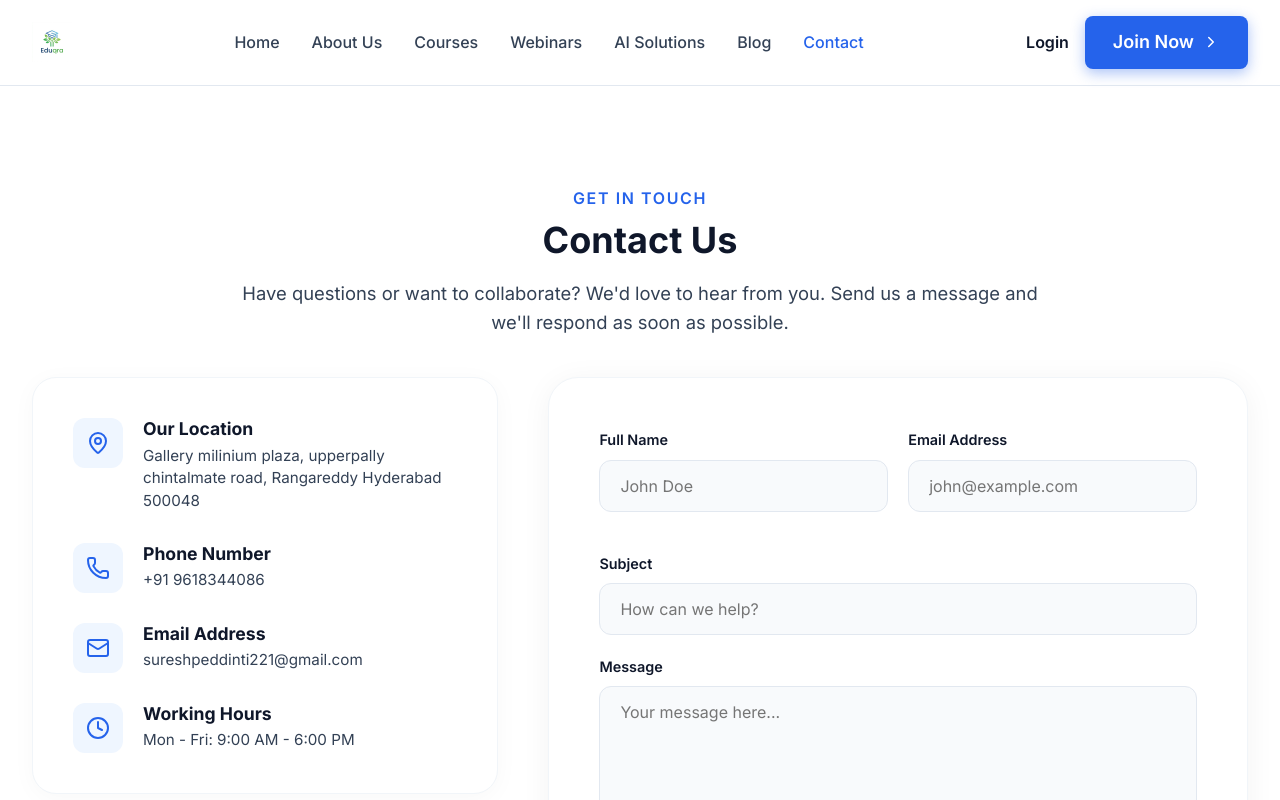
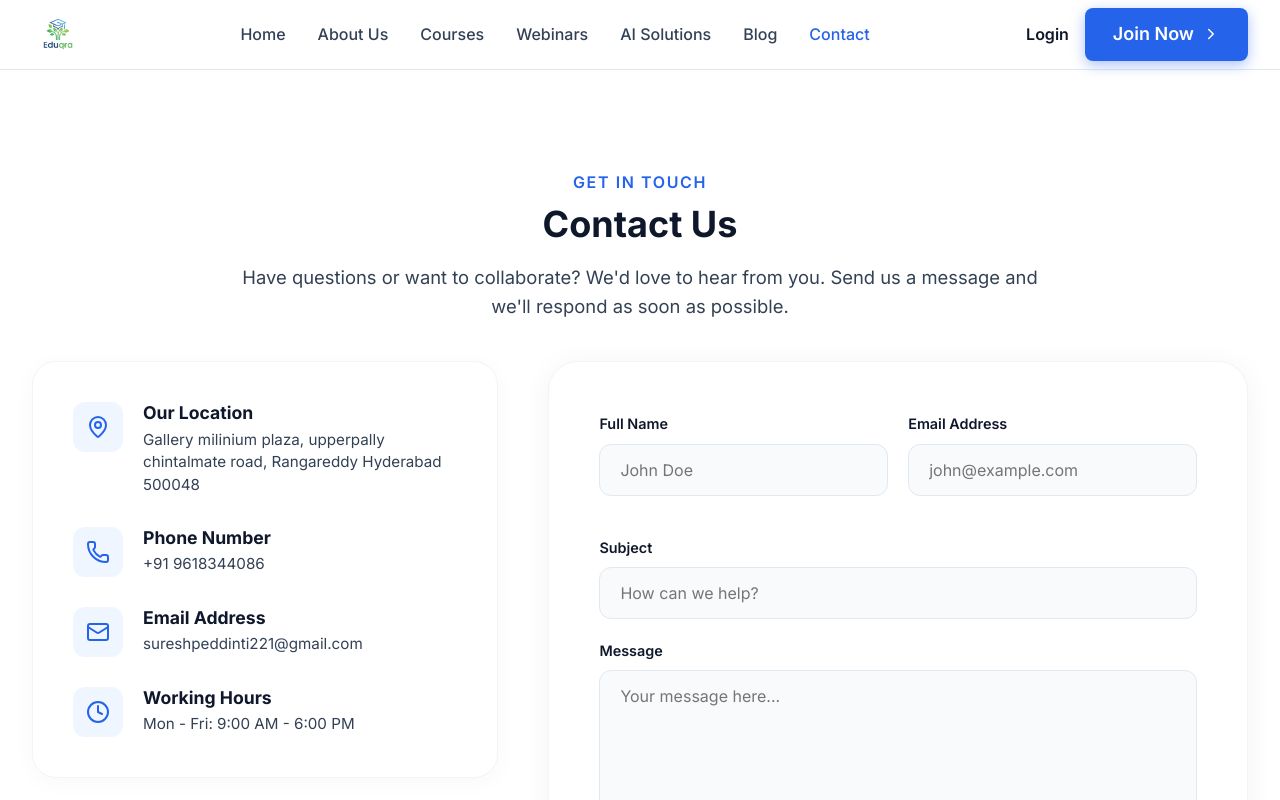
Before and after one commit to PayakulaTarun/eduqra_company_website, a React (Vite) app in the folder react_website/: page /contact in a window 1280 px wide. Shown: the top 800 px of the page. Built offline with nearby package versions, Linux system fonts and the light colour scheme.

Commit message:
Design: Compact navbar and enlarged logo for better branding

```diff
--- a/react_website/src/shared/components/Navbar.css
+++ b/react_website/src/shared/components/Navbar.css
@@ -3,8 +3,11 @@
   top: 0;
   width: 100%;
   z-index: 1000;
-  padding: var(--space-4) 0;
+  padding: var(--space-2) 0; /* Reduced vertical padding */
   transition: var(--transition-normal);
+  background: rgba(255, 255, 255, 0.95);
+  backdrop-filter: blur(8px);
+  border-bottom: 1px solid rgba(229, 231, 235, 0.5);
 }
 
 .navbar-container {
@@ -13,8 +16,21 @@
   align-items: center;
 }
 
+.logo {
+  display: flex;
+  align-items: center;
+}
+
 .logo img {
-  height: 32px;
+  height: 40px; /* Increased mobile height (was 32px) */
+  width: auto;
+  transition: var(--transition-normal);
+}
+
+@media (min-width: 1024px) {
+  .logo img {
+    height: 52px; /* Increased desktop height (was 40px) */
+  }
 }
 
 /* Mobile Toggle Button - Hidden by default on large screens */
@@ -119,9 +135,3 @@
     box-shadow: -10px 0 30px rgba(0,0,0,0.05);
   }
 }
-
-@media (min-width: 768px) {
-  .logo img {
-    height: 40px;
-  }
-}
```
